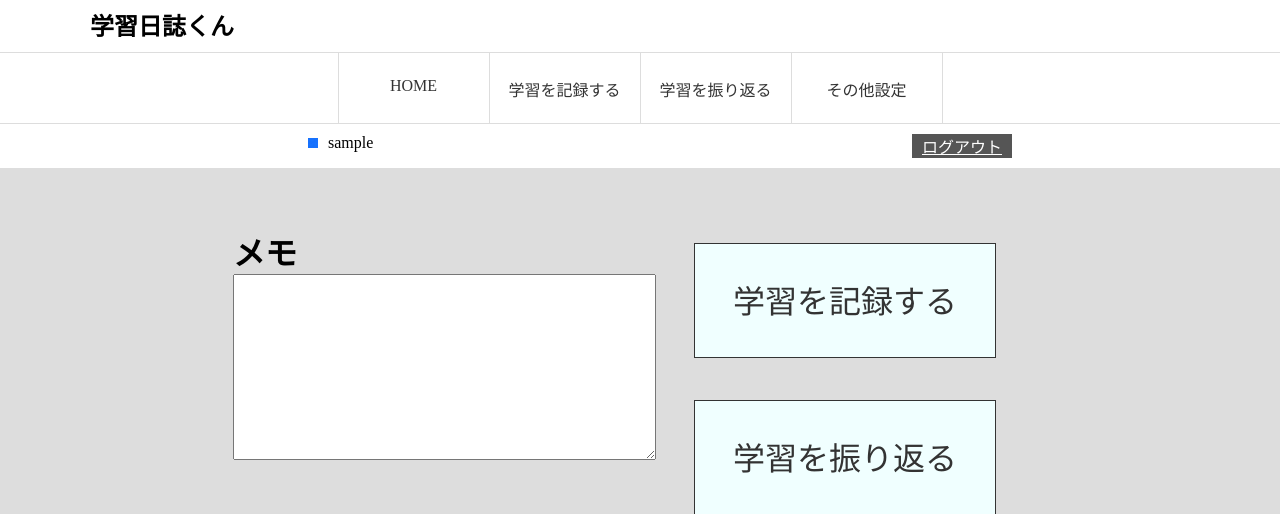
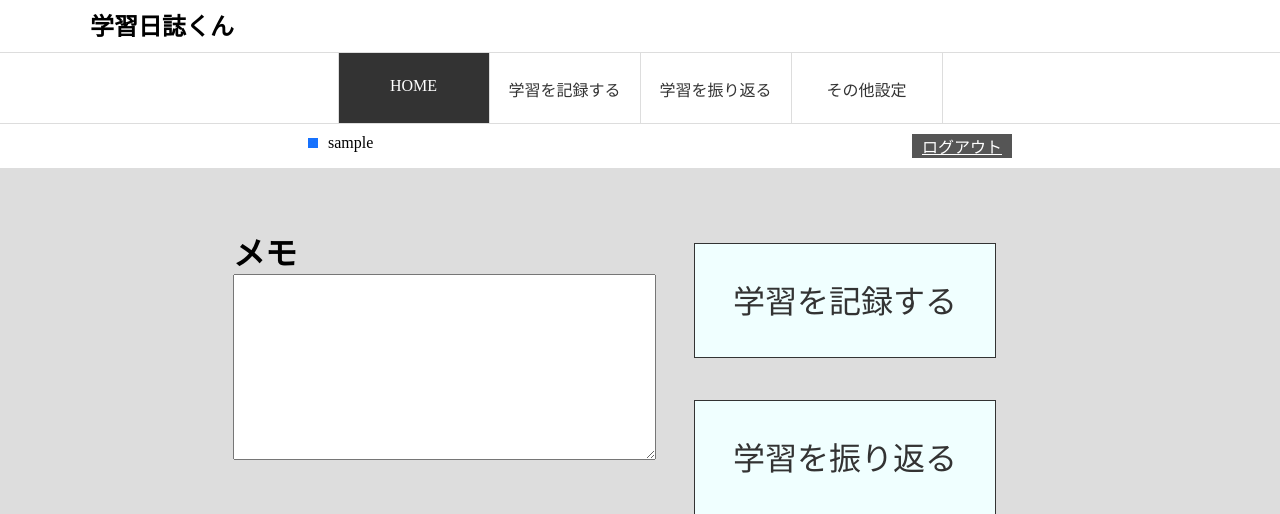
Before and after one commit to aizwellenstan/yuki_Portfolio, a PHP site: page /index.php in a window 1280 px wide. Shown: the top 514 px of the page. Run offline with PHP 8.4, Linux system fonts and the light colour scheme; the visitor is signed in with stand-in values (Sample User, id 1); tables that the repository leaves empty or names only in its code hold one stand-in row (values such as "Sample post").

Commit message:
header修正

```diff
--- a/FillOut.php
+++ b/FillOut.php
@@ -4,6 +4,7 @@ debug('「「「「「「「「「「「「「「「「「「「「「「「「
 debug('「ログインページ　');
 debug('「「「「「「「「「「「「「「「「「「「「「「「「「「「「「「「「「「「「「「「「');
 debugLogStart();
+$_SESSION['file'] =  basename(__FILE__);
 $study_time = (!empty($_POST['time-list'])) ? $_POST['time-list'] : '';
 $study_category = (!empty($_POST['category-list'])) ? $_POST['category-list'] : '';
 $study_detail = (!empty($_POST['study-detail'])) ? $_POST['study-detail'] : '';
--- a/ReadBack.php
+++ b/ReadBack.php
@@ -4,7 +4,7 @@ debug('「「「「「「「「「「「「「「「「「「「「「「「「
 debug('「学習振り返りページ　');
 debug('「「「「「「「「「「「「「「「「「「「「「「「「「「「「「「「「「「「「「「「「');
 debugLogStart();
-
+$_SESSION['file'] =  basename(__FILE__);
 ?>
 <!DOCTYPE html>
 <html lang="ja">
--- a/header.php
+++ b/header.php
@@ -1,17 +1,17 @@
 <?php
 
+if (!empty($_SESSION['user_id'])) {
+  $u_id = $_SESSION['user_id'];
+}
 
-if(!empty($_SESSION['user_id'])){
-  $u_id = $_SESSION['user_id'];
-
- }
-
+debug('ファイル名' . print_r($_SESSION, true));
 ?>
 <style>
   img {
     height: 10px;
     width: 10px;
   }
+
   .second_header {
     width: 100%;
     border-top: 1px solid #ddd;
@@ -80,6 +80,19 @@ if(!empty($_SESSION['user_id'])){
     height: 34px;
     margin-top: 10px;
   }
+
+  .contentsmark {
+    height: 70px;
+    float: left;
+    text-align: center;
+    border-left: 1px solid #ddd;
+    background-color: #333;
+  }
+
+  .contentsmark p {
+    color: #fff;
+    margin: 23px 0;
+  }
 </style>
 <header>
   <div>
@@ -88,17 +101,29 @@ if(!empty($_SESSION['user_id'])){
     </div>
     <div class="second_header">
       <nav class="top-nav">
-        <div class="contents">
+      <div class="<?php if ($_SESSION['file'] === 'index.php') {
+                      echo 'contentsmark';
+                    } else {
+                      echo 'contents';
+                    } ?>">
           <a href="index.php">
             <p>HOME</p>
           </a>
         </div>
-        <div class="contents">
+        <div class="<?php if ($_SESSION['file'] === 'FillOut.php') {
+                      echo 'contentsmark';
+                    } else {
+                      echo 'contents';
+                    } ?>">
           <a href="FillOut.php">
             <p>学習を記録する</p>
           </a>
         </div>
-        <div class="contents">
+        <div class="<?php if ($_SESSION['file'] === 'ReadBack.php') {
+                      echo 'contentsmark';
+                    } else {
+                      echo 'contents';
+                    } ?>">
           <a href="ReadBack.php">
             <p>学習を振り返る</p>
           </a>
--- a/index.php
+++ b/index.php
@@ -4,7 +4,7 @@ debug('「「「「「「「「「「「「「「「「「「「「「「「「
 debug('「マイページ　');
 debug('「「「「「「「「「「「「「「「「「「「「「「「「「「「「「「「「「「「「「「「「');
 debugLogStart();
-
+$_SESSION['file'] =  basename(__FILE__);
 ?>
 <!DOCTYPE html>
 <html lang="ja">
```
